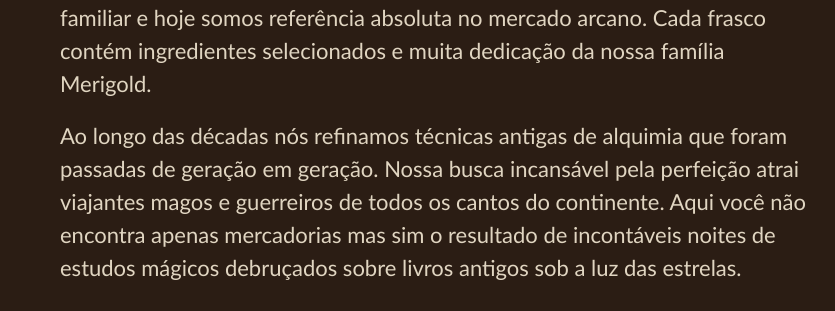
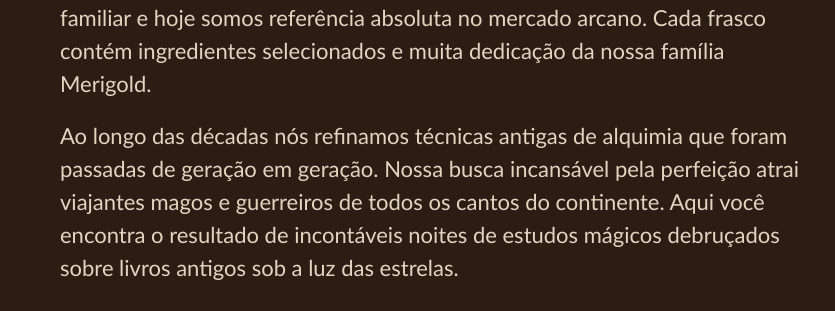
Before and after one commit to yantdd/Loja-Marigold, a website: page public/index.html in a window 1280 px wide. Shown: the part 409-720 px from the top of the page, 0-835 px from the left. Drawn offline with Linux system fonts and the light colour scheme; no server answers; a web font is replaced by a local one.

Commit message:
Fix typo in historical description paragraph

```diff
--- a/public/index.html
+++ b/public/index.html
@@ -30,7 +30,7 @@
                         somos referência absoluta no mercado arcano. Cada frasco contém ingredientes selecionados e
                         muita dedicação da nossa família Merigold.</p>
                     <br>
-                    <p class="paragrafoPadrao">Ao longo das décadas nós refinamos técnicas antigas de alquimia que foram passadas de geração em geração. Nossa busca incansável pela perfeição atrai viajantes magos e guerreiros de todos os cantos do continente. Aqui você não encontra apenas mercadorias mas sim o resultado de incontáveis noites de estudos mágicos debruçados sobre livros antigos sob a luz das estrelas.</p>
+                    <p class="paragrafoPadrao">Ao longo das décadas nós refinamos técnicas antigas de alquimia que foram passadas de geração em geração. Nossa busca incansável pela perfeição atrai viajantes magos e guerreiros de todos os cantos do continente. Aqui você encontra o resultado de incontáveis noites de estudos mágicos debruçados sobre livros antigos sob a luz das estrelas.</p>
                 </div>
                 <div class="imagemHistorico">
                     <img src="imagens/entrada.png" alt="Foto Historica">
```
